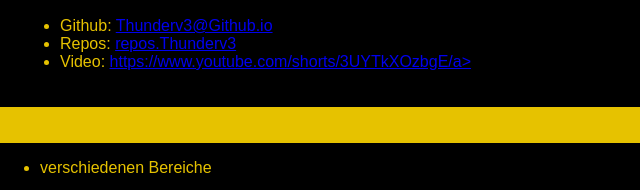
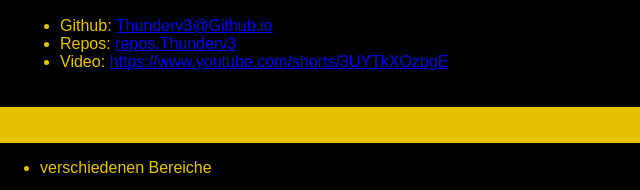
Before and after one commit to thunderv3/thunderv3.github.io, a plain HTML site: page index.html in a window 1280 px wide. Shown: the part 509-699 px from the top of the page, 0-640 px from the left. Drawn offline with Linux system fonts and the light colour scheme.

Commit message:
Update index.html

```diff
--- a/index.html
+++ b/index.html
@@ -78,7 +78,7 @@
         <ul>
             <li>Github: <a href="#">Thunderv3@Github.io</a></li>
             <li>Repos: <a href="#">repos.Thunderv3</a></li>
-            <li>Video: <a href="#">https://www.youtube.com/shorts/3UYTkXOzbgE/a></li>
+            <li>Video: <a href="#">https://www.youtube.com/shorts/3UYTkXOzbgE</a></li>
 	  <p></p>
     </main>
     <footer>
```
